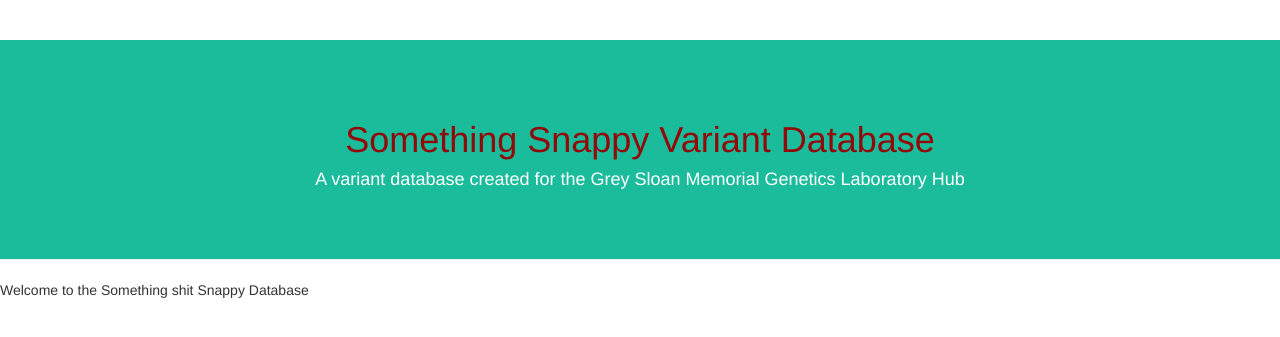
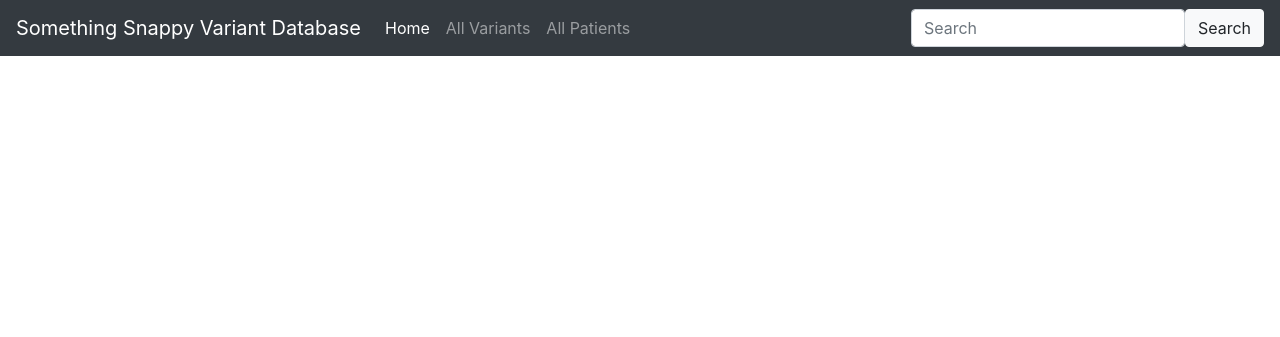
Before and after one commit to joemahon89/somethingsnappydb, a Django app: page / in a window 1280 px wide. Shown: the top 337 px of the page. Run offline with Django 3.2, Linux system fonts and the light colour scheme; some libraries are stand-ins or nearby versions.

Commit message:
Commit of variant at pos pages

```diff
--- a/somethingsnappydb/somethingsnappydb_app/management/commands/insert.py
+++ b/somethingsnappydb/somethingsnappydb_app/management/commands/insert.py
@@ -99,7 +99,10 @@ def insert_data(cleaned_data):
 				chrom = 17,
 				pos = position,
 				ref = ref,
-				alt = alt)
+				alt = alt,
+				raw_g = row["Variant Genome"],
+				raw_c = row["Variant cDNA"],
+				raw_p = row["Variant Protein"])
 
 		# Insert RefGenome information
 		refgenome, created = RefGenome.objects.get_or_create(
--- a/somethingsnappydb/somethingsnappydb_app/templates/somethingsnappydb_app/base.html
+++ b/somethingsnappydb/somethingsnappydb_app/templates/somethingsnappydb_app/base.html
@@ -1,20 +1,65 @@
 {% load static %}
 
+<!-- Bootstrap CSS -->
+<link rel="stylesheet" href="https://stackpath.bootstrapcdn.com/bootstrap/4.3.1/css/bootstrap.min.css" integrity="sha384-ggOyR0iXCbMQv3Xipma34MD+dH/1fQ784/j6cY/iJTQUOhcWr7x9JvoRxT2MZw1T" crossorigin="anonymous">
+<link rel="stylesheet" href="{% static 'css/fusionqc.css' %}">
+
+<!DOCTYPE html>
 <html>
 <head>
-        <title>Something Snappy DB </title>
-        <link rel="stylesheet" href="//maxcdn.bootstrapcdn.com/bootstrap/3.2.0/css/bootstrap.min.css">
-        <link rel="stylesheet" href="//maxcdn.bootstrapcdn.com/bootstrap/3.2.0/css/bootstrap-theme.min.css">
-        <link rel="stylesheet" href="{% static 'css/somethingsnappydb_app.css' %}">
+  <meta charset="utf-8">
+
+  <title>Something Snappy Variant Database</title>
 </head>
+
+
+
 <body>
-        <div class="page-header">
-            <h1><a href="/">Something Snappy Variant Database</a></h1>
-            <h4><a href="/">A variant database created for the Grey Sloan Memorial Genetics Laboratory Hub</a></h4>
+  <main>
+
+
+              <nav class="navbar navbar-expand navbar-dark bg-dark">
+      <a class="navbar-brand" href="/">Something Snappy Variant Database</a>
+      <button class="navbar-toggler" type="button" data-toggle="collapse" data-target="#navbarsExample02" aria-controls="navbarsExample02" aria-expanded="false" aria-label="Toggle navigation">
+        <span class="navbar-toggler-icon"></span>
+      </button>
+
+      <div class="collapse navbar-collapse" id="navbarsExample02">
+        <ul class="navbar-nav mr-auto">
+          <li class="nav-item active">
+            <a class="nav-link" href="#">Home <span class="sr-only">(current)</span></a>
+          </li>
+          <li class="nav-item">
+            <a class="nav-link" href="/variant">All Variants</a>
+          </li>
+        <li class="nav-item">
+            <a class="nav-link" href="/patient">All Patients</a>
+          </li>
+        </ul>
+        <form class="form-inline my-2 my-md-0">
+          <input class="form-control" type="text" placeholder="Search"><button class="btn btn-light my-2 my-sm-0" type="submit">Search</button>
+        </form>
       </div>
-        <div class="heading">
+    </nav>
+
+            <div>
+                <p>
+                    <p>
+              <!-- MAIN BLOCK START -->
               {% block content %}
               {% endblock %}
+              <!-- MAIN BLOCK END -->
             </div>
+
+
+  </main>
+
+
+
+<script src="https://code.jquery.com/jquery-3.3.1.slim.min.js" integrity="sha384-q8i/X+965DzO0rT7abK41JStQIAqVgRVzpbzo5smXKp4YfRvH+8abtTE1Pi6jizo" crossorigin="anonymous"></script>
+<script src="https://cdnjs.cloudflare.com/ajax/libs/popper.js/1.14.7/umd/popper.min.js" integrity="sha384-UO2eT0CpHqdSJQ6hJty5KVphtPhzWj9WO1clHTMGa3JDZwrnQq4sF86dIHNDz0W1" crossorigin="anonymous"></script>
+<script src="https://stackpath.bootstrapcdn.com/bootstrap/4.3.1/js/bootstrap.min.js" integrity="sha384-JjSmVgyd0p3pXB1rRibZUAYoIIy6OrQ6VrjIEaFf/nJGzIxFDsf4x0xIM+B07jRM" crossorigin="anonymous"></script>
+
+
 </body>
 </html>
--- a/somethingsnappydb/somethingsnappydb_app/templates/somethingsnappydb_app/home.html
+++ b/somethingsnappydb/somethingsnappydb_app/templates/somethingsnappydb_app/home.html
@@ -2,6 +2,10 @@
 
 {% block content %}
 
-Welcome to the Something shit Snappy Database
+
+<div class="col-md-4 col-md-offset-4">
+
+    <!-- Search for a variant at a genomic position (e.g 17-41247941) -->
+</div>
 
 {% endblock %}
--- a/somethingsnappydb/somethingsnappydb_app/urls.py
+++ b/somethingsnappydb/somethingsnappydb_app/urls.py
@@ -5,5 +5,8 @@ urlpatterns = [
     path('',views.home, name='home'),
     path('patient',views.patient, name='patient'),
     path('variant',views.variant, name='variant'),
-    path('position_variants',views.position_variants, name='position_variants'),
+    path('results/',views.search, name='search'),
+    path('position_variants/<str:chromosome>/<str:position>/',
+			    	views.position_variants,
+			    	name='position_variants'),
 ]
--- a/somethingsnappydb/somethingsnappydb_app/views.py
+++ b/somethingsnappydb/somethingsnappydb_app/views.py
@@ -1,7 +1,33 @@
-from django.shortcuts import render
+from django.shortcuts import render, redirect
 from django.http import HttpResponse
+from .models import (Patient,
+                    SampleType,
+                    SomaticInformation,
+                    Sample,
+                    Sequencer,
+                    Analysis,
+                    Variant,
+                    RefGenome,
+                    AnalysisVariant,
+                    Interpretation,
+                    Criteria,
+                    InterpretationCriteria,)
+
 
 # Create your views here.
+
+# Search related Views
+def search(request):
+    query = request.GET['query']
+    if "-" in query:
+        chromosome = int(query.split("-")[0])
+        position = int(query.split("-")[1])
+        return redirect('position_variants',
+                        chromosome=chromosome,
+                        position=position)
+    else:
+        pass
+
 
 def home(request):
     #return HttpResponse("Welcome to the Something Snappy Database")
@@ -14,5 +40,29 @@ def patient(request):
 def variant(request):
     return render (request,'somethingsnappydb_app/variant.html')
 
-def position_variants(request):
-    return render (request,'somethingsnappydb_app/position_variants.html')
+
+# Position Variants Related Views
+
+
+def position_variants(request, chromosome, position):
+    variants_at_pos = AnalysisVariant.objects.select_related(
+                                    'genome_id').all().select_related(
+                                    'variant_id').all().filter(
+                         variant_id__pos=position,
+                         variant_id__chrom=chromosome)
+    variants_at_pos = variants_at_pos.prefetch_related("interpretation_set").all()
+    #for i in variants_at_pos:
+        #print(i.variant_id.raw_g)
+        #print(vars(i))
+        #print(i.genome_id.name)
+        #print(i.interpretation_set)
+        #print("#####")
+        #print(vars(i.interpretation_set.all()[0].pathogenicity))
+        #print(i.interpretation_set.all()[0].pathogenicity)
+    context = {"variants" : variants_at_pos,
+                "position": position,
+                "chromosome": chromosome,
+                }
+    return render(request,
+                'somethingsnappydb_app/position_variants.html',
+                context)
```
Lines whose indentation alone changed are shown as unchanged.
